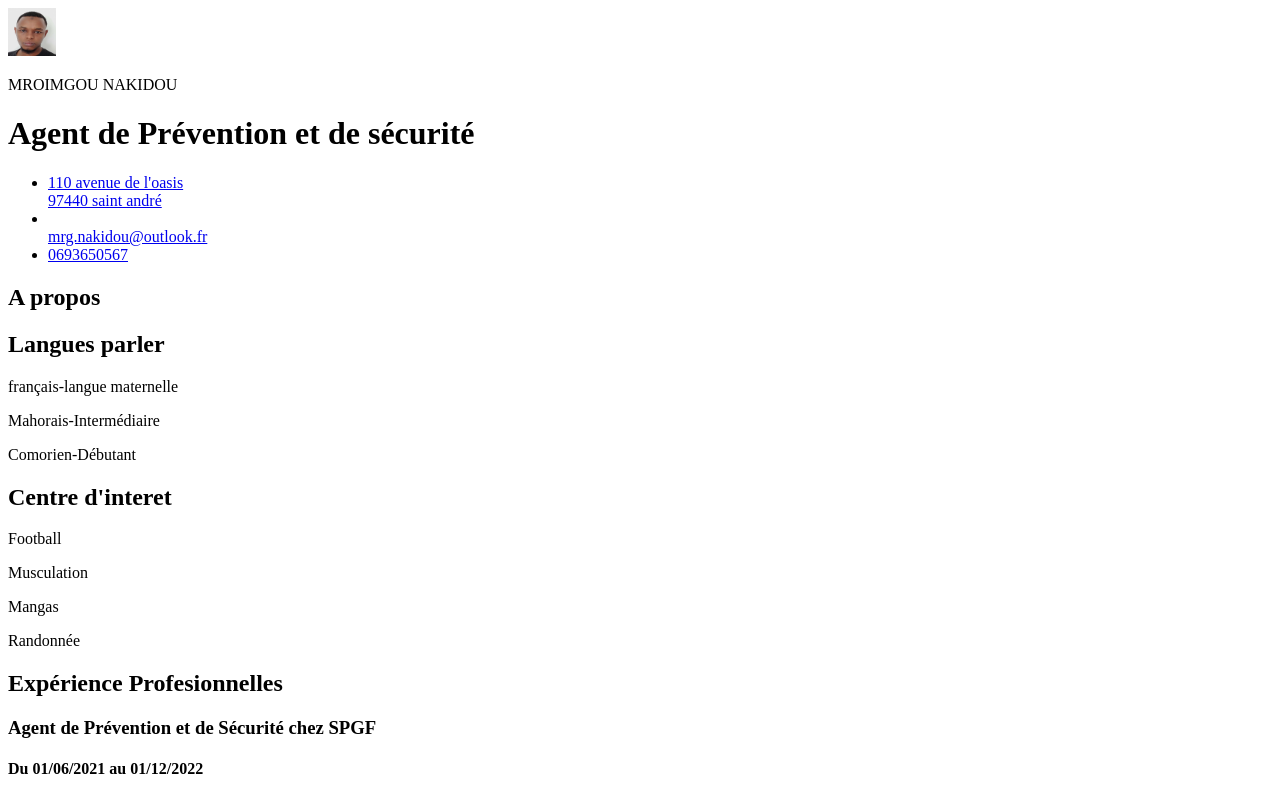
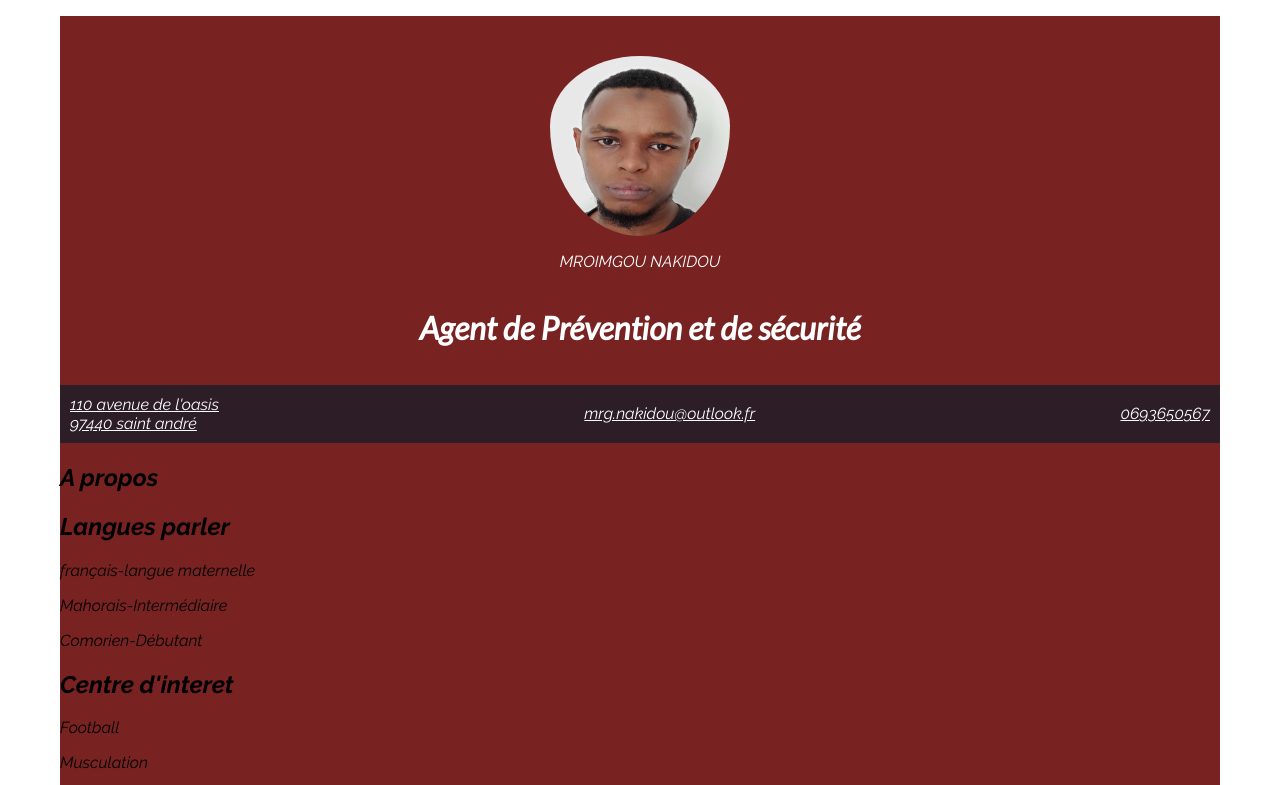
Before and after one commit to MrgNakidou/Cr-er-cv-en-ligne, a plain HTML site: page index.html in a window 1280 px wide. Shown: the top 785 px of the page. Drawn offline with Linux system fonts and the light colour scheme.

Commit message:
add css header

```diff
--- a/assets/css/style.css
+++ b/assets/css/style.css
@@ -0,0 +1,51 @@
+@import url('https://fonts.googleapis.com/css2?family=Lato:ital@1&display=swap');
+
+
+@font-face {
+    font-family: "Raleway";
+    src: url(../fonts/Raleway-VariableFont_wght.ttf);
+    src: url(../fonts/Raleway-Italic-VariableFont_wght.ttf);
+}
+.container{
+    position: relative;
+    width: 1160px;
+    margin: auto;
+    font-family: "Raleway";
+    background-color: #782221;
+
+
+}
+.container .img figure{
+    display: flex;
+    flex-direction: column;
+    justify-content: center;
+    align-items: center;
+    color: #ffff;
+ }
+ h1{
+     font-family: "Lato";
+ }
+ img{
+     border-radius: 100%;
+     padding-top: 40px;
+
+ }
+
+ .infos{
+     background-color: #2c1d27;
+
+ }
+ .mo{
+    display: flex;
+    flex-direction: row;
+    justify-content: space-between;
+    align-items: center;
+    list-style: none;
+    padding-left: 10px;
+    padding-right: 10px;
+    padding-bottom: 10px;
+    padding-top: 10px;
+ }
+ a{
+    color: #ffff;
+ }
--- a/index.html
+++ b/index.html
@@ -12,22 +12,35 @@
 
 
         <header>
-
+            <div id="ph">
                 <div class="img">
-                <img src="./img/favicon.ico" alt="photo de mroimgou nakidou">
+                    <figure>
+                        <img src="./img/apple-touch-icon.png" alt="photo de mroimgou nakidou">
                         <p>MROIMGOU NAKIDOU</p>
-                <H1>Agent de Prévention et de sécurité</H1>
+                        <h1>Agent de Prévention et de sécurité</h1>
+                    </figure>
                 </div>
 
                 <div class="infos">
                     <nav>
                         <ul class="mo">
+                            <div>
                                 <li><a href="https://maps.app.goo.gl/PQT6gc2a8NNhrCjQ6">110 avenue de l'oasis<br>97440 saint andré</a></li>
-                        <li></li><a href="mailto: mrg.nakidou@outlook.fr"> mrg.nakidou@outlook.fr</a></li>
-                        <li><a href="tel: 0693650567">0693650567</a></li>
+                            </div>
+
+                            <div>
+                                <li><a href="mailto:mrg.nakidou@outlook.fr"> mrg.nakidou@outlook.fr</a></li>
+                            </div>
+
+                            <div>
+                                <li><a href="tel:0693650567">0693650567</a></li>
+                            </div>
                         </ul>
                     </nav>
                   </div>
+
+            </div>
+
 
         </header>
 
```
Also changed, not shown: assets/fonts/Raleway-Italic-VariableFont_wght.ttf (added), assets/fonts/Raleway-VariableFont_wght.ttf (added), 4 other files. Lines whose indentation alone changed are shown as unchanged.
